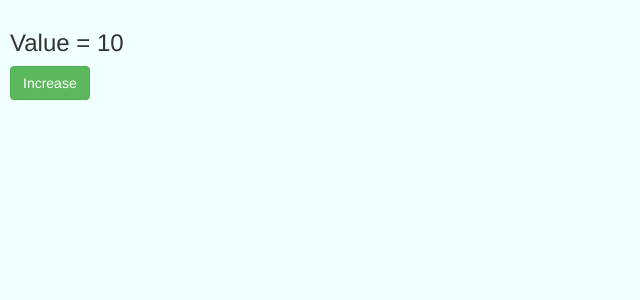
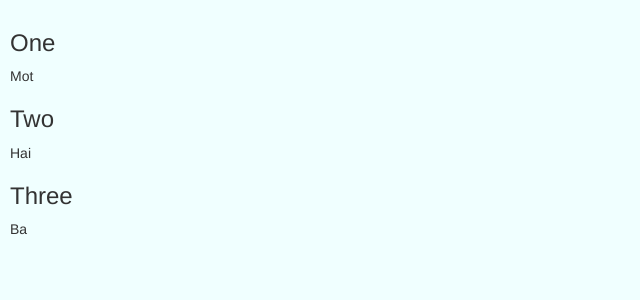
Before and after one commit to ntnhan90/react1812, a React (Create React App) app: page / in a window 1280 px wide. Shown: the top 300 px of the page, without its empty margins (0-640 px from the left). Built offline with nearby package versions, Linux system fonts and the light colour scheme.

Commit message:
ListWord

```diff
--- a/src/App.js
+++ b/src/App.js
@@ -1,9 +1,10 @@
 import React, { Component } from 'react';
-import { StateExam } from './components/screens/StateExam';
+// import { StateExam } from './components/screens/StateExam';
+import { ListWord } from './components/screens/ListWord';
 
 class App extends Component {
   render() {
-    return <StateExam />
+    return <ListWord />
   }
 }
 
--- a/src/components/screens/ListWord.js
+++ b/src/components/screens/ListWord.js
@@ -2,6 +2,16 @@
 import { Word } from '../shared/Word';
 
 export class ListWord extends Component {
+    constructor(props) {
+        super(props);
+        this.state = {
+            words: [
+                { _id: 'a', en: 'One', vn: 'Mot', isMemorized: true },
+                { _id: 'b', en: 'Two', vn: 'Hai', isMemorized: false },
+                { _id: 'c', en: 'Three', vn: 'Ba', isMemorized: true },
+            ]
+        };
+    }
     genWord(word) {
         return (
             <div key={word._id}>
@@ -12,14 +22,9 @@
     }
 
     render() {
-        const arr = [
-            { _id: 'a', en: 'One', vn: 'Mot', isMemorized: true },
-            { _id: 'b', en: 'Two', vn: 'Hai', isMemorized: false },
-            { _id: 'c', en: 'Three', vn: 'Ba', isMemorized: true },
-        ]
         return (
             <div>
-                { arr.map(word => <Word wordInfo={word} key={word._id} />) }
+                { this.state.words.map(this.genWord) }
             </div>
         );
     }
```
